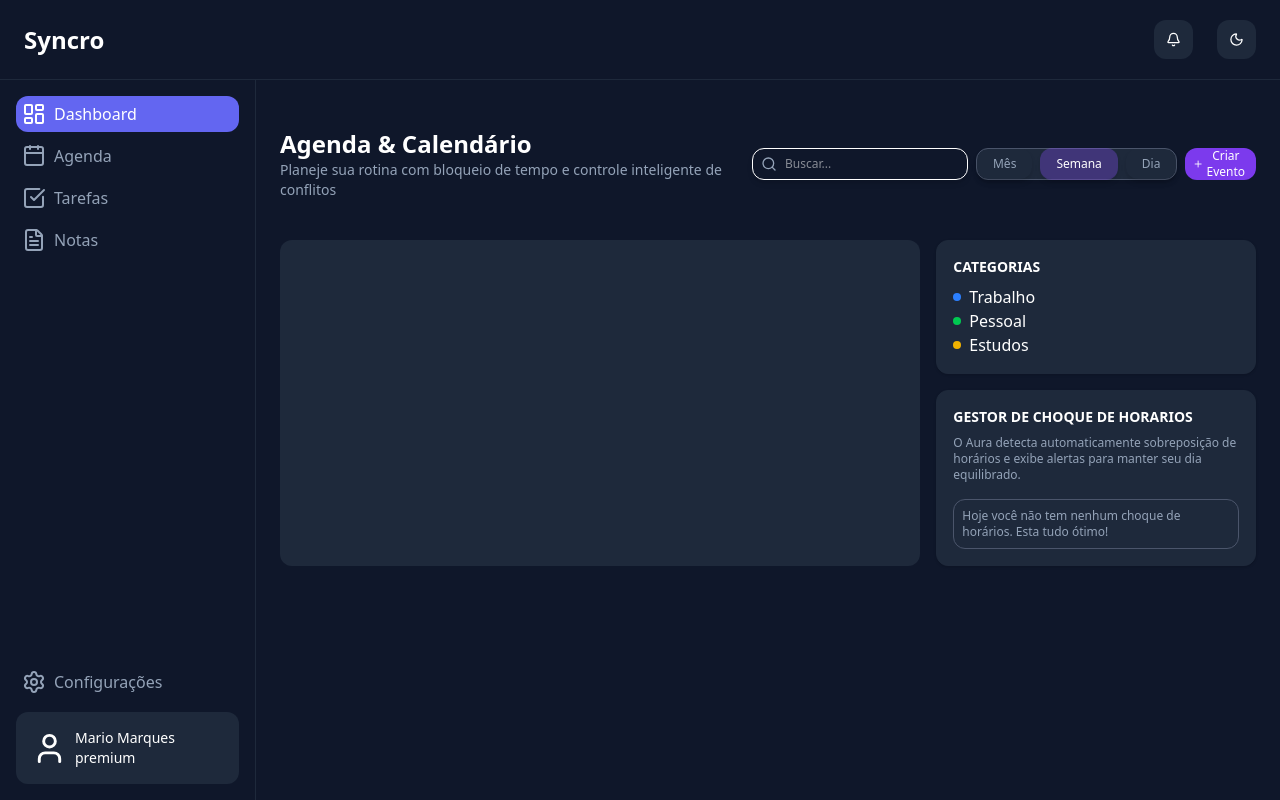
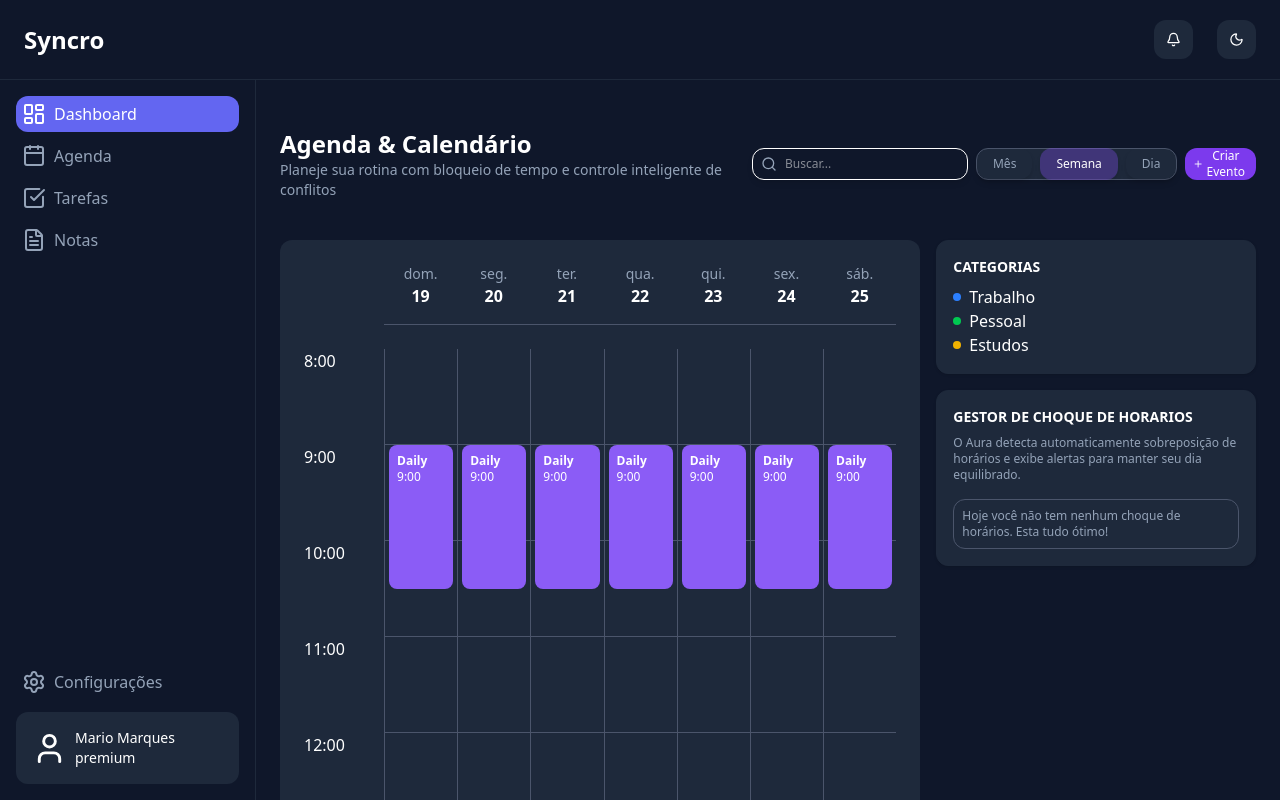
Before and after one commit to mario-leandro/productivity_website, a Next.js app: page /agenda in a window 1280 px wide. Both pictures are taken after a click on the element "Semana". Built offline with nearby package versions, Linux system fonts and the light colour scheme.

Commit message:
Terminando filtro semanal da agenda

```diff
--- a/app/notas/page.tsx
+++ b/app/notas/page.tsx
@@ -20,14 +20,10 @@ import { useState } from "react";
 
 export default function Notas() {
   const [editar, setEditar] = useState(false);
+  const [conteudo, setConteudo] = useState(
+    `# Bem-vindo ao Aura Productivity!\n\nO Aura é o seu novo ecossistema integrado para foco, agilidade e clareza mental. Reunimos as suas três ferramentas fundamentais em uma interface unificada e fluida:\n\n## 1. Calendário Inteligente\n* Visualize o seu dia, semana e mês sem sair de contexto.\n* Controle conflitos de horário com notificações instantâneas de sobreposição de eventos.\n* Arraste compromissos para mudar o dia e horário dinamicamente.\n\n## 2. Gerenciador de Tarefas Poderoso\n* Divida atividades complexas em sub-tarefas (Checklist).\n* Atribua **Prioridade Máxima**, datas de entrega e anexe documentos úteis.\n* Alterne entre as visualizações em **Lista**, **Kanban**, **Calendário** e **Timeline**.\n\n## 3. Notas em Markdown (Notion-style)\n* Organize em pastas inteligentes como '💼Trabalho', '🎓'Estudos' ou '🏠Pessoal'.\n* Escreva rascunhos limpos, relatórios de reunião e fixe no topo os de acesso constante.\n* Utilize templates prontos para reuniões, brainstormings e registros pessoais.\n\n*Dica de Produtividade: Mantenha seu dashboard limpo focando no widget "Resumo do Dia". Um dia produtivo começa com um plano simples!*`
+  );
 
-  const notas = [
-    {
-      id: 1,
-      titulo: "Manual de uso do Syncro",
-      conteudo: `# Bem-vindo ao Aura Productivity!\n\nO Aura é o seu novo ecossistema integrado para foco, agilidade e clareza mental. Reunimos as suas três ferramentas fundamentais em uma interface unificada e fluida:\n\n## 1. Calendário Inteligente\n* Visualize o seu dia, semana e mês sem sair de contexto.\n* Controle conflitos de horário com notificações instantâneas de sobreposição de eventos.\n* Arraste compromissos para mudar o dia e horário dinamicamente.\n\n## 2. Gerenciador de Tarefas Poderoso\n* Divida atividades complexas em sub-tarefas (Checklist).\n* Atribua **Prioridade Máxima**, datas de entrega e anexe documentos úteis.\n* Alterne entre as visualizações em **Lista**, **Kanban**, **Calendário** e **Timeline**.\n\n## 3. Notas em Markdown (Notion-style)\n* Organize em pastas inteligentes como '💼Trabalho', '🎓'Estudos' ou '🏠Pessoal'.\n* Escreva rascunhos limpos, relatórios de reunião e fixe no topo os de acesso constante.\n* Utilize templates prontos para reuniões, brainstormings e registros pessoais.\n\n*Dica de Produtividade: Mantenha seu dashboard limpo focando no widget "Resumo do Dia". Um dia produtivo começa com um plano simples!*`,
-    },
-  ];
 
   return (
     <div className="flex flex-col p-6 gap-4 ">
@@ -187,8 +183,8 @@ export default function Notas() {
                   <div className="bg-(--surface-three) border border-(--surface-four) rounded-xl flex flex-col gap-2 mt-6">
                     <textarea
                       className="w-full h-[500px] rounded-xl p-3 text-[var(--text)] text-base leading-relaxed focus:outline-none resize-none"
-                      value={notas[0].conteudo}
-                      onChange={(e) => setEditar(e.target.value)}
+                      value={conteudo}
+                      onChange={(e) => setConteudo(e.target.value)}
                     />
                   </div>
                 ) : (
@@ -244,7 +240,7 @@ export default function Notas() {
                       remarkPlugins={[remarkGfm]}
                       rehypePlugins={[rehypeHighlight]}
                     >
-                      {notas[0].conteudo}
+                      {conteudo}
                     </ReactMarkdown>
                   </div>
                 )}
--- a/src/components/ui/Calendar.tsx
+++ b/src/components/ui/Calendar.tsx
@@ -183,7 +183,116 @@ function WeekDays() {
 export function WeekView() {
   return (
     <div className="md:w-2/3 rounded-xl bg-[var(--surface)] p-6">
+      <WeekHeader />
 
+      <div className="flex mt-6">
+        <TimeColumn />
+
+        <WeekGrid />
+      </div>
+    </div>
+  );
+}
+
+function WeekHeader() {
+  const week = getCurrentWeek();
+
+  return (
+    <div className="grid grid-cols-7 flex-1 ml-20">
+      {week.map((day) => (
+        <div
+          key={day.toISOString()}
+          className="text-center pb-4 border-b border-[var(--surface-four)]"
+        >
+          <p className="text-sm text-[var(--text-secundary)]">
+            {day.toLocaleDateString("pt-BR", {
+              weekday: "short",
+            })}
+          </p>
+
+          <p className="font-semibold">{day.getDate()}</p>
+        </div>
+      ))}
+    </div>
+  );
+}
+
+function WeekGrid() {
+  const week = getCurrentWeek();
+
+  return (
+    <div className="grid grid-cols-7 flex-1">
+      {week.map((day) => (
+        <WeekColumn key={day.toISOString()} day={day} />
+      ))}
+    </div>
+  );
+}
+
+function WeekColumn({ day }: { day: Date }) {
+  return (
+    <div className="relative border-l border-[var(--surface-four)]">
+      {Array.from({ length: 13 }).map((_, i) => (
+        <div key={i} className="h-24 border-b border-[var(--surface-four)]" />
+      ))}
+
+      <WeekEvents day={day} />
+    </div>
+  );
+}
+
+function WeekEvents({ day }: { day: Date }) {
+  const events = [
+    {
+      title: "Daily",
+      start: 9,
+      end: 10.5,
+      color: "#8b5cf6",
+    },
+    {
+      title: "Reunião",
+      start: 14,
+      end: 15,
+      color: "#3b82f6",
+    },
+  ];
+
+  return (
+    <>
+      {events.map((event) => (
+        <WeekEvent key={event.title} event={event} />
+      ))}
+    </>
+  );
+}
+
+interface WeekEventProps {
+  event: {
+    title: string;
+    start: number;
+    end: number;
+    color: string;
+  };
+}
+
+function WeekEvent({ event }: WeekEventProps) {
+  const top = (event.start - 8) * 96;
+
+  const height = (event.end - event.start) * 96;
+
+
+  return (
+    <div
+      className="absolute left-1 right-1 rounded-lg p-2 text-white text-xs"
+      style={{
+        top,
+        height,
+        background: event.color,
+      }}
+    >
+      <strong>{event.title}</strong>
+
+      <p>{event.start}:00</p>
     </div>
   );
 }
@@ -191,7 +300,21 @@ export function WeekView() {
 export function DayView() {
   return (
     <div className="md:w-2/3 rounded-xl bg-[var(--surface)] p-6">
+      {/* <TimeColumn /> */}
+    </div>
+  );
+}
 
+export function TimeColumn() {
+  const hours = Array.from({ length: 13 }, (_, i) => i + 8);
+
+  return (
+    <div className="flex flex-col w-20">
+      {hours.map((hour) => (
+        <div key={hour} className="h-24">
+          {hour}:00
+        </div>
+      ))}
     </div>
   );
 }
@@ -252,3 +375,16 @@ function generateCalendar(year: number, month: number) {
 
   return cells;
 }
+
+function getCurrentWeek(): Date[] {
+  const current = new Date();
+  const dayOfWeek = current.getDay();
+
+  const week: Date[] = [];
+  for (let i = 0; i < 7; i++) {
+    const date = new Date(current);
+    date.setDate(current.getDate() - dayOfWeek + i);
+    week.push(date);
+  }
+  return week;
+}
--- a/src/types/types.ts
+++ b/src/types/types.ts
@@ -3,4 +3,9 @@ export type CalendarCellType = {
   day: number;
   currentMonth: boolean;
   isToday: boolean;
+  events: {
+    id: string;
+    title: string;
+    color?: string;
+  }[];
 };
```
